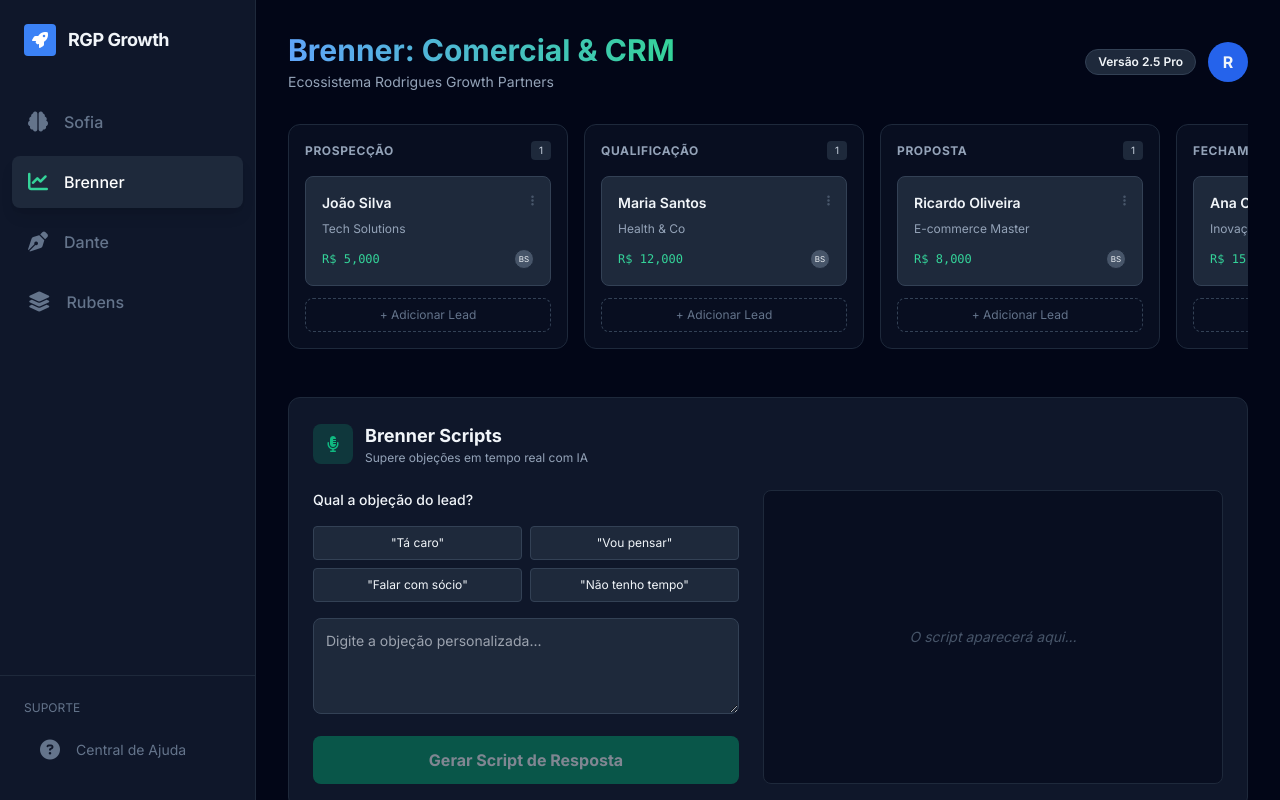
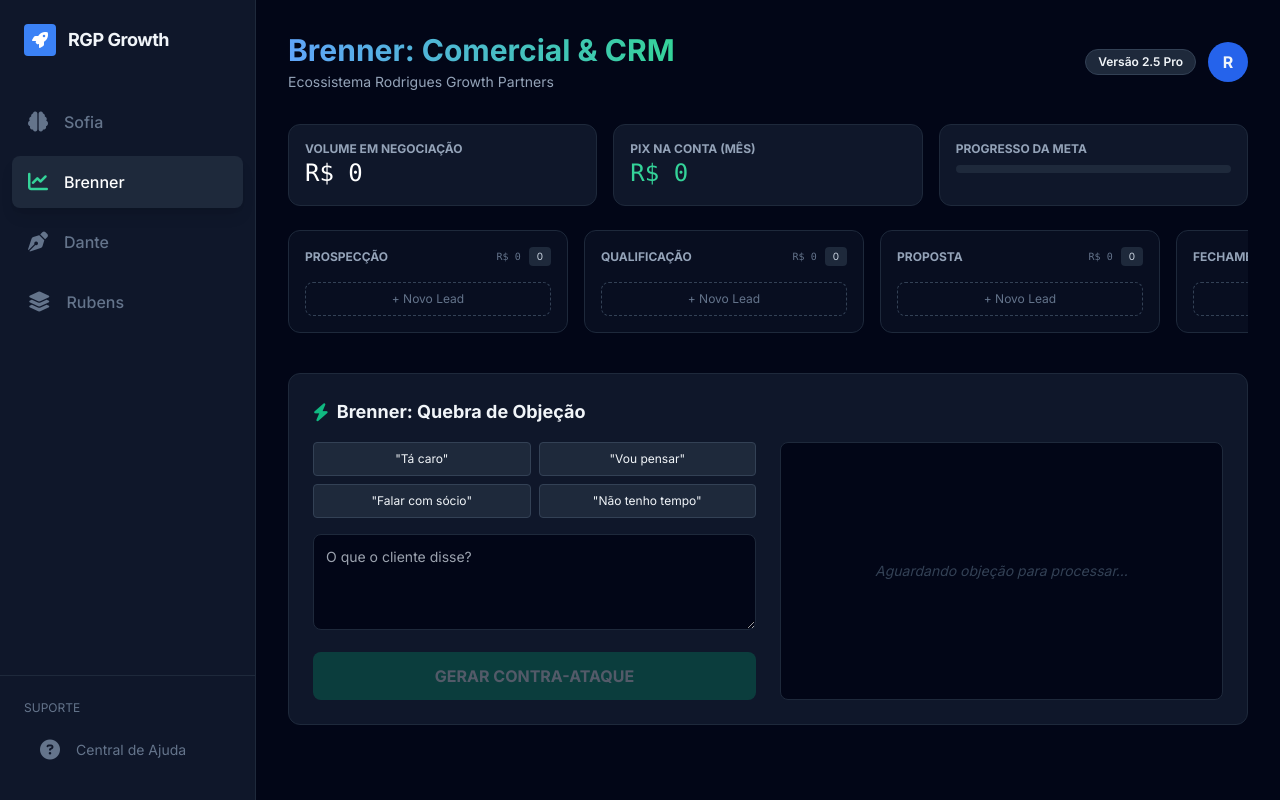
Before and after one commit to tr013432-design/RGP, a React (Vite) app: page / in a window 1280 px wide. Both pictures are taken after a click on the button "Brenner". Built offline with nearby package versions, Linux system fonts and the light colour scheme.

Commit message:
Update BrennerModule.tsx

```diff
--- a/components/BrennerModule.tsx
+++ b/components/BrennerModule.tsx
@@ -1,94 +1,128 @@
-
-import React, { useState } from 'react';
+import React, { useState, useMemo } from 'react';
 import { handleSalesObjection } from '../services/aiService';
 
-const INITIAL_LEADS = [
-  { id: '1', name: 'João Silva', company: 'Tech Solutions', value: 5000, status: 'PROSPECÇÃO' },
-  { id: '2', name: 'Maria Santos', company: 'Health & Co', value: 12000, status: 'QUALIFICAÇÃO' },
-  { id: '3', name: 'Ricardo Oliveira', company: 'E-commerce Master', value: 8000, status: 'PROPOSTA' },
-  { id: '4', name: 'Ana Costa', company: 'Inovação Digital', value: 15000, status: 'FECHAMENTO' },
-];
+// Tipagem rigorosa para evitar erros de lógica
+interface Lead {
+  id: string;
+  name: string;
+  company: string;
+  value: number;
+  status: 'PROSPECÇÃO' | 'QUALIFICAÇÃO' | 'PROPOSTA' | 'FECHAMENTO';
+  lastActivity: Date;
+}
 
 const BrennerModule: React.FC = () => {
-  const [leads, setLeads] = useState(INITIAL_LEADS);
+  const [leads, setLeads] = useState<Lead[]>([]); // Iniciando vazio conforme solicitado
   const [objection, setObjection] = useState('');
   const [scriptResponse, setScriptResponse] = useState('');
   const [isLoading, setIsLoading] = useState(false);
 
-  const COLUMNS = ['PROSPECÇÃO', 'QUALIFICAÇÃO', 'PROPOSTA', 'FECHAMENTO'];
+  const COLUMNS = ['PROSPECÇÃO', 'QUALIFICAÇÃO', 'PROPOSTA', 'FECHAMENTO'] as const;
+
+  // Cálculos de Métricas Reais (Sem achismos)
+  const stats = useMemo(() => {
+    const totalPipeline = leads.reduce((acc, curr) => acc + curr.value, 0);
+    const closedValue = leads
+      .filter(l => l.status === 'FECHAMENTO')
+      .reduce((acc, curr) => acc + curr.value, 0);
+
+    return {
+      total: totalPipeline,
+      closed: closedValue,
+      count: leads.length,
+      // Meta baseada no seu Book of Dreams 2026 (R$ 180k/ano = R$ 15k/mês médio)
+      goalProgress: (closedValue / 15000) * 100
+    };
+  }, [leads]);
 
   const getScript = async () => {
     if (!objection) return;
     setIsLoading(true);
     try {
+      // O Brenner exige agressividade e foco em conversão
       const res = await handleSalesObjection(objection);
       setScriptResponse(res || '');
     } catch (e) {
-      setScriptResponse('Erro ao carregar script.');
+      setScriptResponse('Falha crítica na consulta do script.');
     } finally {
       setIsLoading(false);
     }
   };
 
+  const copyToClipboard = () => {
+    navigator.clipboard.writeText(scriptResponse);
+    alert('Script copiado para o WhatsApp!');
+  };
+
   return (
-    <div className="space-y-8">
+    <div className="space-y-6">
+      {/* Placar de Metas - Foco em Performance */}
+      <div className="grid grid-cols-1 md:grid-cols-3 gap-4">
+        <div className="bg-slate-900 p-4 rounded-xl border border-slate-800">
+          <p className="text-xs text-slate-400 uppercase font-bold">Volume em Negociação</p>
+          <p className="text-2xl font-mono text-white">R$ {stats.total.toLocaleString('pt-BR')}</p>
+        </div>
+        <div className="bg-slate-900 p-4 rounded-xl border border-slate-800">
+          <p className="text-xs text-slate-400 uppercase font-bold">Pix na Conta (Mês)</p>
+          <p className="text-2xl font-mono text-emerald-400">R$ {stats.closed.toLocaleString('pt-BR')}</p>
+        </div>
+        <div className="bg-slate-900 p-4 rounded-xl border border-slate-800">
+          <p className="text-xs text-slate-400 uppercase font-bold">Progresso da Meta</p>
+          <div className="w-full bg-slate-800 h-2 mt-2 rounded-full overflow-hidden">
+            <div
+              className="bg-emerald-500 h-full transition-all duration-500"
+              style={{ width: `${Math.min(stats.goalProgress, 100)}%` }}
+            />
+          </div>
+        </div>
+      </div>
+
       {/* Pipeline Kanban */}
       <div className="flex flex-col md:flex-row gap-4 overflow-x-auto pb-4">
         {COLUMNS.map((col) => (
           <div key={col} className="flex-1 min-w-[280px] bg-slate-900/50 rounded-xl border border-slate-800 p-4">
             <div className="flex justify-between items-center mb-4">
-              <h3 className="text-xs font-bold uppercase tracking-wider text-slate-400">{col}</h3>
-              <span className="bg-slate-800 text-slate-300 px-2 py-0.5 rounded text-[10px]">
-                {leads.filter(l => l.status === col).length}
-              </span>
+              <h3 className="text-xs font-bold text-slate-400">{col}</h3>
+              <div className="flex items-center gap-2">
+                <span className="text-[10px] text-slate-500 font-mono">
+                  R$ {leads.filter(l => l.status === col).reduce((a, b) => a + b.value, 0).toLocaleString()}
+                </span>
+                <span className="bg-slate-800 text-slate-300 px-2 py-0.5 rounded text-[10px]">
+                  {leads.filter(l => l.status === col).length}
+                </span>
+              </div>
             </div>
+
             <div className="space-y-3">
-              {leads
-                .filter(l => l.status === col)
-                .map(lead => (
-                  <div key={lead.id} className="bg-slate-800 p-4 rounded-lg border border-slate-700 hover:border-blue-500/50 transition-colors cursor-pointer group">
-                    <div className="flex justify-between items-start mb-2">
-                      <p className="font-semibold text-sm group-hover:text-blue-400 transition-colors">{lead.name}</p>
-                      <i className="fas fa-ellipsis-v text-xs text-slate-600"></i>
-                    </div>
-                    <p className="text-xs text-slate-400 mb-3">{lead.company}</p>
-                    <div className="flex justify-between items-center">
-                      <span className="text-xs font-mono text-emerald-400">R$ {lead.value.toLocaleString()}</span>
-                      <div className="flex -space-x-2">
-                        <div className="w-5 h-5 rounded-full bg-slate-600 border border-slate-800 text-[8px] flex items-center justify-center">BS</div>
-                      </div>
-                    </div>
-                  </div>
-                ))}
-              <button className="w-full py-2 border border-dashed border-slate-700 rounded-lg text-xs text-slate-500 hover:text-slate-300 hover:border-slate-500 transition-all">
-                + Adicionar Lead
+              {leads.filter(l => l.status === col).map(lead => (
+                <div key={lead.id} className="bg-slate-800 p-4 rounded-lg border border-slate-700 hover:border-emerald-500/50 transition-all cursor-pointer">
+                  <p className="font-semibold text-sm">{lead.name}</p>
+                  <p className="text-xs text-slate-400">{lead.company}</p>
+                  <p className="text-xs font-mono text-emerald-400 mt-2">R$ {lead.value.toLocaleString()}</p>
+                </div>
+              ))}
+              <button className="w-full py-2 border border-dashed border-slate-700 rounded-lg text-xs text-slate-500 hover:border-emerald-500 hover:text-emerald-500 transition-all">
+                + Novo Lead
               </button>
             </div>
           </div>
         ))}
       </div>
 
-      {/* Sales Scripts Section */}
+      {/* Brenner Scripts - Quebra de Objeção */}
       <div className="bg-slate-900 p-6 rounded-xl border border-slate-800">
-        <div className="flex items-center gap-3 mb-6">
-          <div className="w-10 h-10 bg-emerald-500/20 rounded-lg flex items-center justify-center">
-            <i className="fas fa-microphone-lines text-emerald-500"></i>
-          </div>
-          <div>
-            <h3 className="font-bold text-lg">Brenner Scripts</h3>
-            <p className="text-xs text-slate-400">Supere objeções em tempo real com IA</p>
-          </div>
-        </div>
+        <h3 className="font-bold text-lg mb-4 flex items-center gap-2">
+          <i className="fas fa-bolt text-emerald-500"></i> Brenner: Quebra de Objeção
+        </h3>
 
-        <div className="flex flex-col md:flex-row gap-6">
-          <div className="flex-1 space-y-4">
-            <p className="text-sm font-medium">Qual a objeção do lead?</p>
+        <div className="grid md:grid-cols-2 gap-6">
+          <div className="space-y-4">
             <div className="grid grid-cols-2 gap-2">
               {['Tá caro', 'Vou pensar', 'Falar com sócio', 'Não tenho tempo'].map(btn => (
                 <button
                   key={btn}
                   onClick={() => setObjection(btn)}
-                  className="p-2 text-xs bg-slate-800 border border-slate-700 rounded hover:bg-slate-700 transition-colors"
+                  className={`p-2 text-xs border rounded transition-all ${objection === btn ? 'bg-emerald-600 border-emerald-500' : 'bg-slate-800 border-slate-700 hover:bg-slate-700'}`}
                 >
                   "{btn}"
                 </button>
@@ -97,31 +131,35 @@ const BrennerModule: React.FC = () => {
             <textarea
               value={objection}
               onChange={(e) => setObjection(e.target.value)}
-              className="w-full bg-slate-800 border border-slate-700 rounded-lg p-3 text-sm focus:ring-2 focus:ring-emerald-500 outline-none h-24"
-              placeholder="Digite a objeção personalizada..."
+              className="w-full bg-slate-950 border border-slate-800 rounded-lg p-3 text-sm focus:ring-1 focus:ring-emerald-500 outline-none h-24"
+              placeholder="O que o cliente disse?"
             />
             <button
               onClick={getScript}
               disabled={isLoading || !objection}
-              className="w-full py-3 bg-emerald-600 hover:bg-emerald-700 rounded-lg font-bold transition-all disabled:opacity-50"
+              className="w-full py-3 bg-emerald-600 hover:bg-emerald-700 rounded-lg font-bold disabled:opacity-30 transition-all"
             >
-              {isLoading ? 'Consultando Brenner...' : 'Gerar Script de Resposta'}
+              {isLoading ? 'ANALISANDO ARGUMENTO...' : 'GERAR CONTRA-ATAQUE'}
             </button>
           </div>
 
-          <div className="flex-1 bg-slate-950/50 border border-slate-800 rounded-lg p-4 min-h-[200px]">
+          <div className="bg-slate-950 border border-slate-800 rounded-lg p-4 relative group">
             {scriptResponse ? (
-              <div className="prose prose-invert prose-sm">
-                <h4 className="text-emerald-400 font-bold mb-3 flex items-center gap-2">
-                  <i className="fas fa-magic"></i> Scripts Sugeridos:
-                </h4>
-                <div className="whitespace-pre-wrap text-slate-300 leading-relaxed">
+              <>
+                <div className="text-slate-300 text-sm leading-relaxed whitespace-pre-wrap">
                   {scriptResponse}
                 </div>
-              </div>
+                <button
+                  onClick={copyToClipboard}
+                  className="absolute bottom-4 right-4 bg-slate-800 p-2 rounded-md opacity-0 group-hover:opacity-100 transition-opacity"
+                  title="Copiar para WhatsApp"
+                >
+                  <i className="fas fa-copy text-emerald-400"></i>
+                </button>
+              </>
             ) : (
-              <div className="flex items-center justify-center h-full text-slate-600 text-sm italic">
-                O script aparecerá aqui...
+              <div className="flex items-center justify-center h-full text-slate-700 italic text-sm">
+                Aguardando objeção para processar...
               </div>
             )}
           </div>
```
